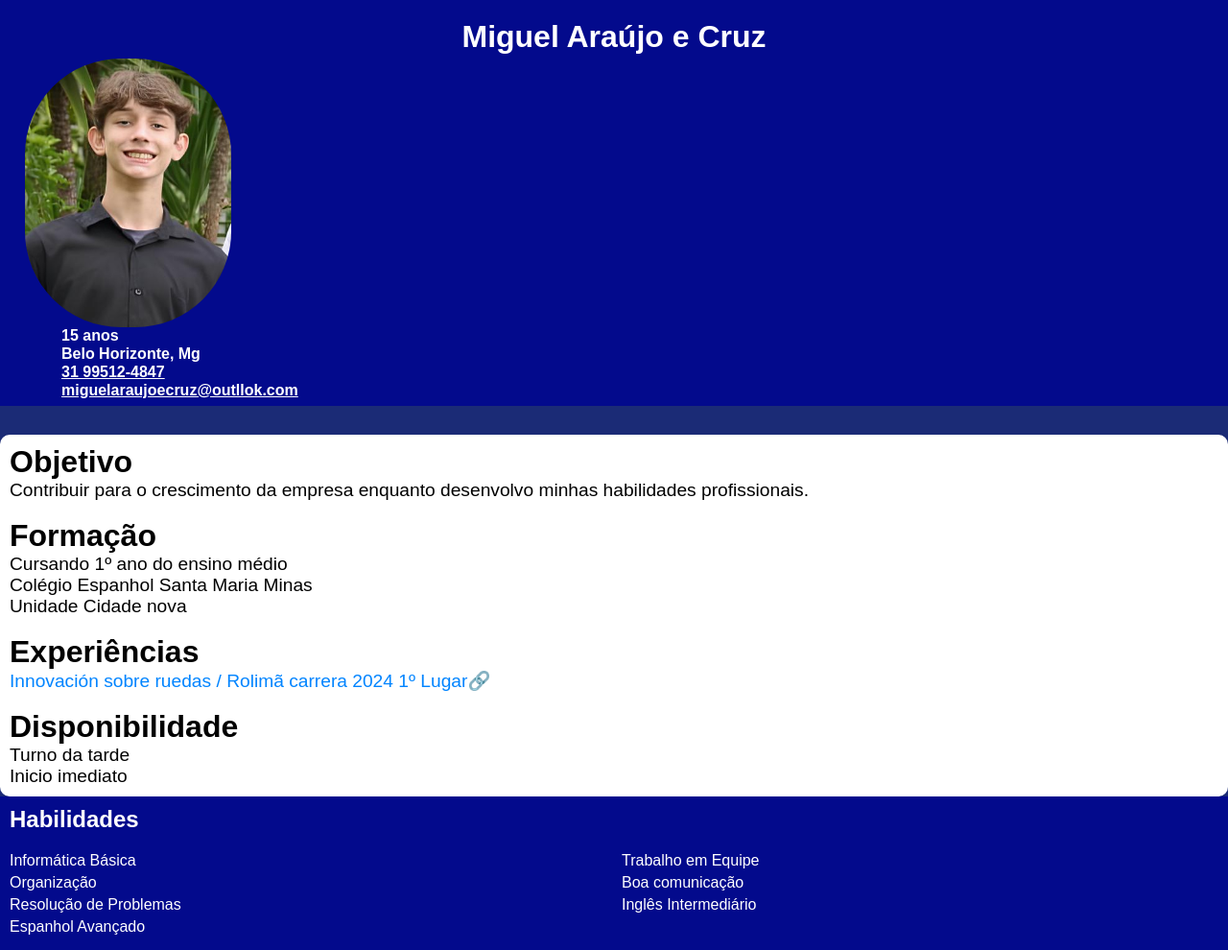
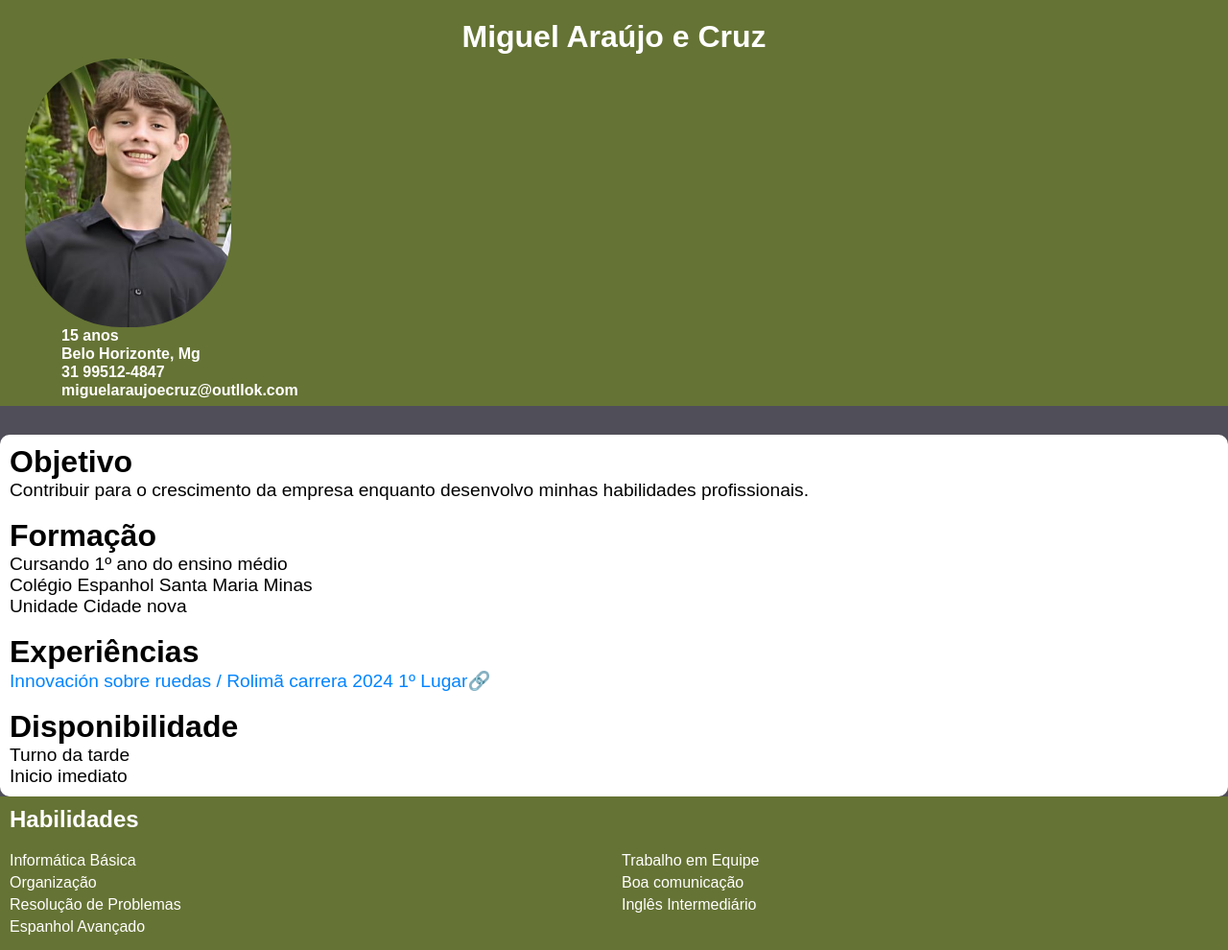
Before and after one commit to felipeFalbuquerque/Curriculo-Miguel, a plain HTML site: page index.html in a window 1280 px wide. Shown: the whole page at 96% size. Drawn offline with Linux system fonts and the light colour scheme.

Commit message:
Update index.html

```diff
--- a/index.html
+++ b/index.html
@@ -29,7 +29,7 @@
         }
 
         body {
-            background-color: #1B2B76;
+            background-color: #504F59;
             min-width: 320px;
         }
 
@@ -43,7 +43,7 @@
         }
 
         header {
-            background-color: #030A8C;
+            background-color: #657334;
             min-width: 320px;
             padding-bottom: 70px;
             margin-bottom: 30px;
@@ -83,7 +83,7 @@
 
         }
         footer{
-            background-color: #030A8C;
+            background-color: #657334;
             color: white;
         }
         h2{
@@ -116,7 +116,7 @@
         }
 
         .underline{
-            text-decoration: underline;
+            text-decoration: underline/;
         }
     </style>
 </head>
```
